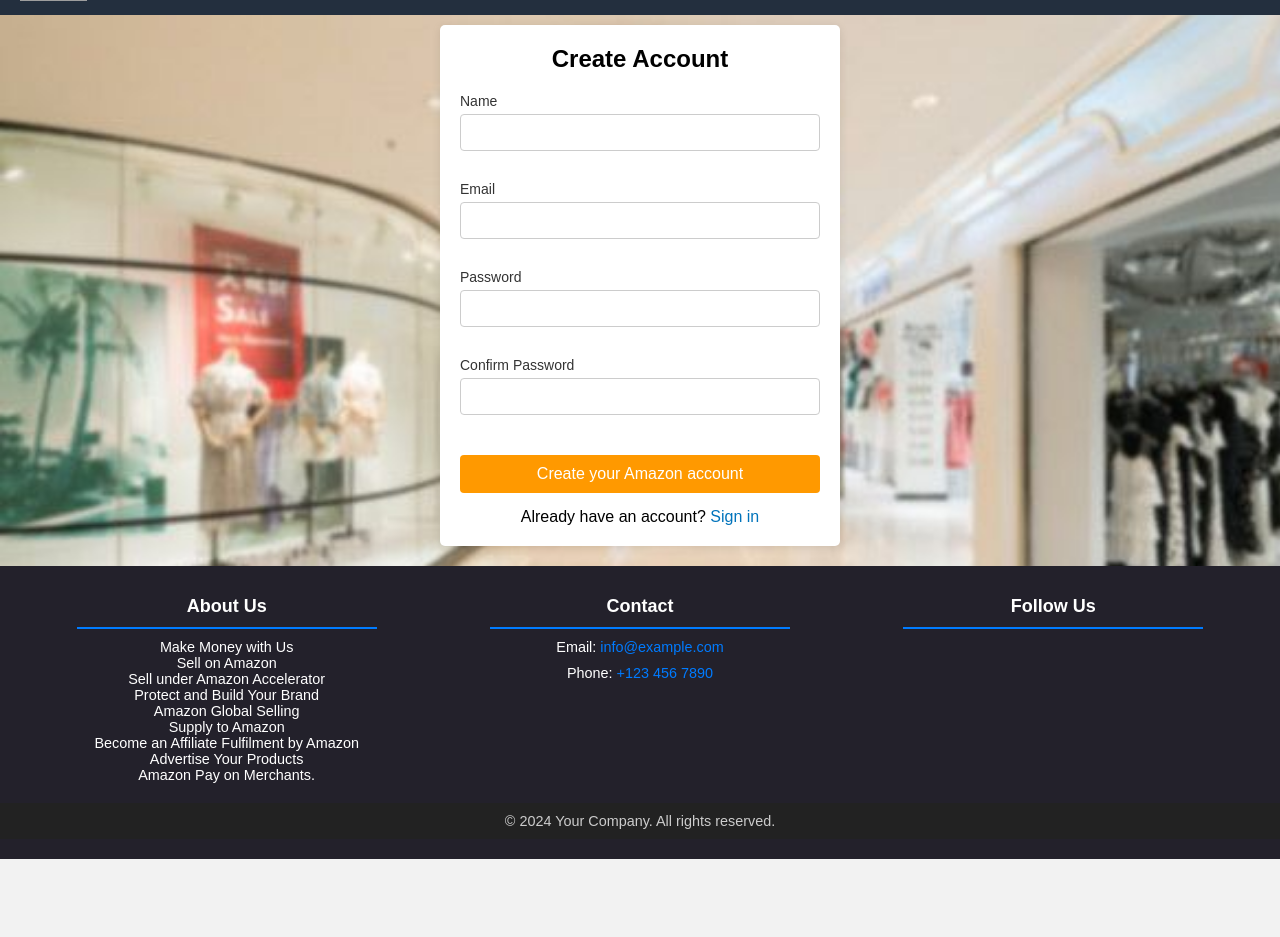
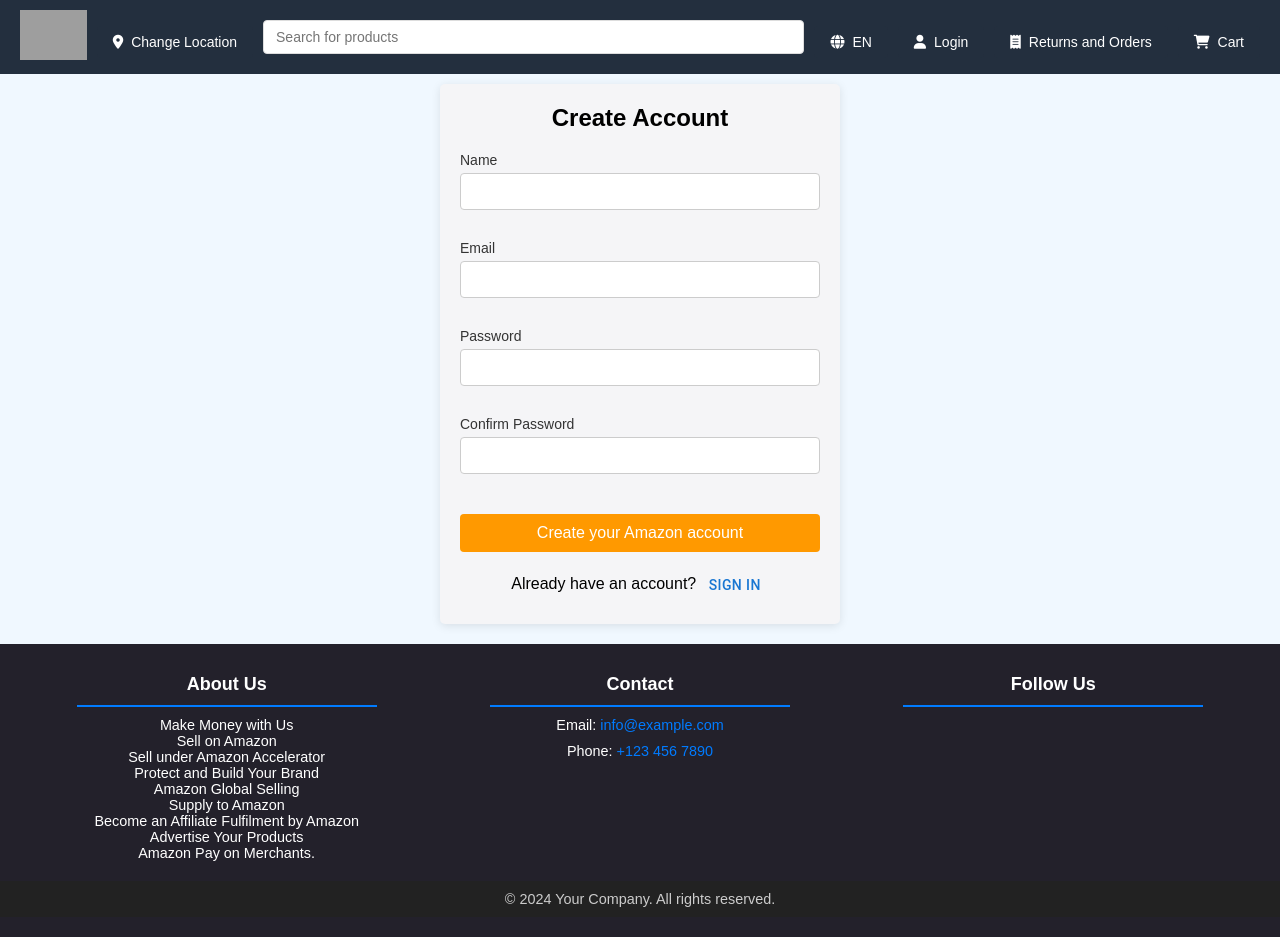
Before and after one commit to rphulambrikar/shopkart, a React (Create React App) app: page /signup in a window 1280 px wide. Before the commit the page ends 859 px from the top, so only its background shows below. Built offline with nearby package versions, Linux system fonts and the light colour scheme; grey boxes are pictures that could not be loaded.

Commit message:
Fixed some changes

```diff
--- a/src/App.css
+++ b/src/App.css
@@ -1,4 +1,5 @@
 .main{
-  background-image: url('./assets/back.jpg');
+  background-color: aliceblue;
   background-size: cover;
+  height: 100vh;
 }
--- a/src/components/Cart.js
+++ b/src/components/Cart.js
@@ -63,15 +63,18 @@
 
   return (
     <div className="cartContainer">
+
+      <div className="cartItems">
       <h1>Cart</h1>
-      <div className="cartItems">
         {cartItems.length === 0 ? (
           <div className='cartItem'>
+
             <p>No items in the cart.</p>
           </div>
         ) : (
           cartItems.map((item) => (
             <div key={item.id} className="cartItem">
+
               <img src={item.image} alt={item.title} className="cartItemImage" />
               <div className="cartItemDetails">
                 <h3>{item.title}</h3>
--- a/src/components/SignUp.js
+++ b/src/components/SignUp.js
@@ -1,7 +1,11 @@
 import React, { useState } from 'react';
 import '../styles/Signup.css';
+import { Button } from '@mui/material';
+import { useNavigate } from 'react-router-dom';
 
 const SignUp = () => {
+
+    const navigate = useNavigate();
     const [formData, setFormData] = useState({
         name: '',
         email: '',
@@ -42,7 +46,9 @@
                 </div>
                 <button type="submit" className="btn">Create your Amazon account</button>
             </form>
-            <p className="footer-text">Already have an account? <a href="#">Sign in</a></p>
+            <p className="footer-text">Already have an account? <Button onClick={() => {
+                navigate("/login")
+            }}>Sign In</Button></p>
         </div>
     );
 };
--- a/src/styles/Cart.css
+++ b/src/styles/Cart.css
@@ -3,6 +3,7 @@
     max-width: 50vw;
     margin: 15%;
     padding: 20px;
+    margin-top: 0%;
   }
 
   .cartItems {
--- a/src/styles/Footer.css
+++ b/src/styles/Footer.css
@@ -6,6 +6,7 @@
     position: relative;
     bottom : 0%;
     width : 100vw;
+
 }
 
 .footer-container {
--- a/src/styles/Login.css
+++ b/src/styles/Login.css
@@ -4,6 +4,7 @@
     padding: 0;
     font-family: Arial, sans-serif;
     height: 100%;
+
   }
 
 
@@ -12,6 +13,7 @@
     justify-content: center;
     align-items: center;
     height: 100vh;
+    margin-top: -10%;
   }
 
 
--- a/src/styles/Signup.css
+++ b/src/styles/Signup.css
@@ -14,7 +14,7 @@
 }
 
 .container {
-    background: white;
+    background: rgb(245, 245, 247);
     padding: 20px;
     border-radius: 5px;
     box-shadow: 0 2px 10px rgba(0, 0, 0, 0.1);
```
